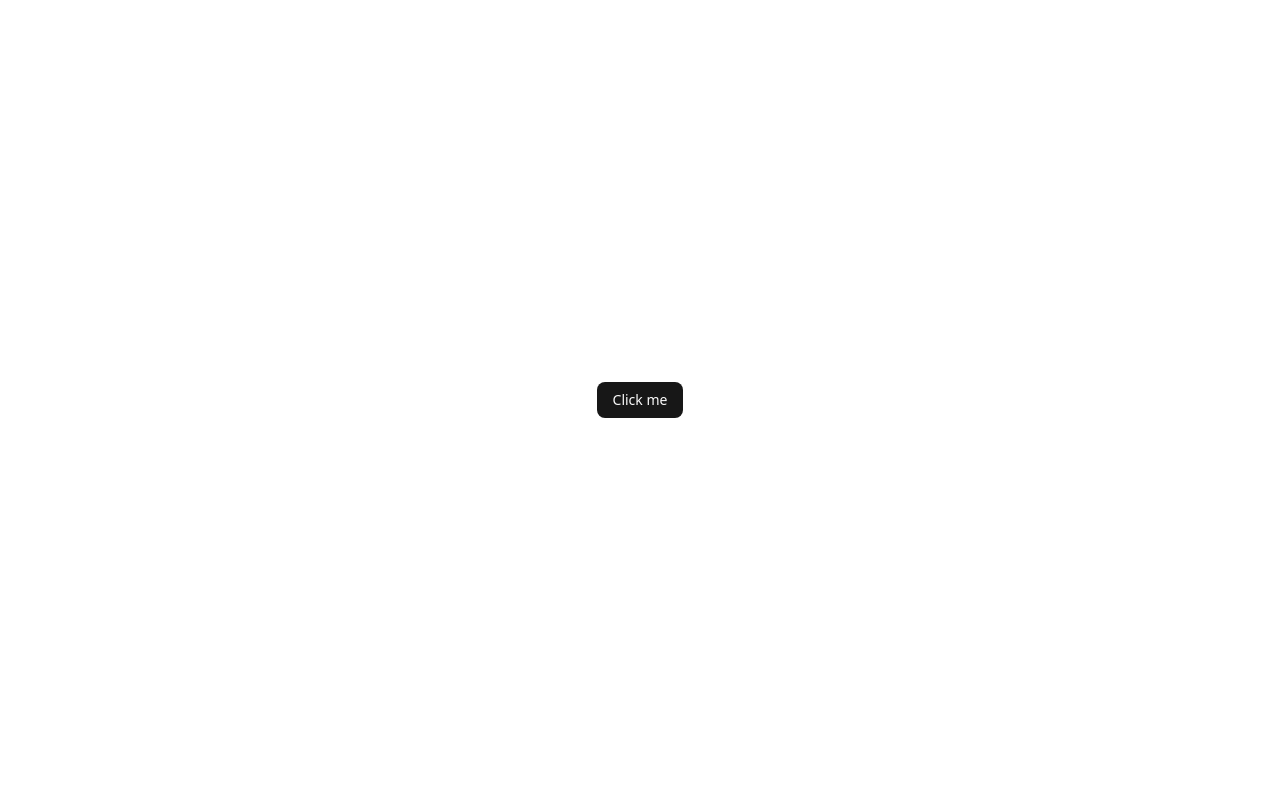
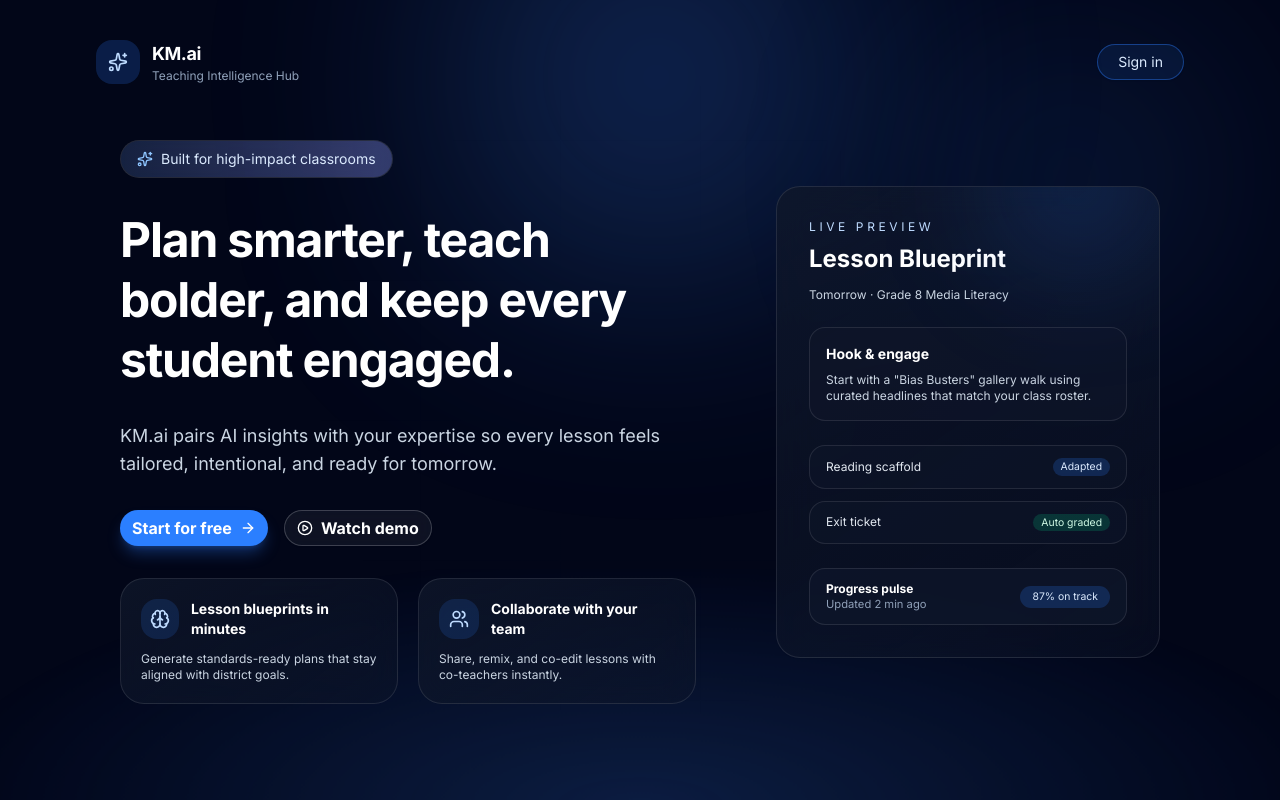
Before and after one commit to andidev30/kmai, a React (Vite) app in the folder km-fe/: page / in a window 1280 px wide. Built offline with nearby package versions, Linux system fonts and the light colour scheme.

Commit message:
init landing page

```diff
--- a/km-fe/src/App.tsx
+++ b/km-fe/src/App.tsx
@@ -1,10 +1,124 @@
 import { Button } from "@/components/ui/button"
+import { ArrowRight, Brain, PlayCircle, Sparkles, Users } from "lucide-react"
+
+const quickWins = [
+  {
+    title: "Lesson blueprints in minutes",
+    description: "Generate standards-ready plans that stay aligned with district goals.",
+    icon: Brain,
+  },
+  {
+    title: "Collaborate with your team",
+    description: "Share, remix, and co-edit lessons with co-teachers instantly.",
+    icon: Users,
+  },
+]
 
 function App() {
   return (
-    <div className="flex min-h-svh flex-col items-center justify-center">
-      <Button>Click me</Button>
-    </div>
+    <main className="relative min-h-screen overflow-hidden bg-slate-950 text-white">
+      <div className="pointer-events-none absolute inset-0">
+        <div className="gradient-orb gradient-orb--xl float-slow absolute -top-32 left-1/2 -translate-x-1/2 opacity-70"></div>
+        <div className="gradient-orb float-slow float-delayed absolute top-12 right-20 h-64 w-64 opacity-60"></div>
+        <div className="pulse-soft absolute inset-x-0 bottom-0 h-56 bg-[radial-gradient(ellipse_at_bottom,rgba(59,130,246,0.35),transparent_75%)]"></div>
+        <div className="grid-overlay"></div>
+      </div>
+
+      <div className="relative z-10 mx-auto flex min-h-screen max-w-6xl flex-col px-4 py-10 lg:px-8">
+        <header className="flex items-center justify-between">
+          <div className="flex items-center gap-3">
+            <div className="flex h-11 w-11 items-center justify-center rounded-2xl bg-blue-500/20 text-blue-200">
+              <Sparkles className="h-5 w-5" />
+            </div>
+            <div>
+              <p className="text-lg font-semibold tracking-tight">KM.ai</p>
+              <p className="text-xs text-slate-400">Teaching Intelligence Hub</p>
+            </div>
+          </div>
+          <Button className="hidden cursor-pointer rounded-full border border-blue-500/40 bg-blue-500/10 px-5 text-blue-100 transition hover:bg-blue-500/20 hover:text-white md:inline-flex" variant="outline">
+            Sign in
+          </Button>
+        </header>
+
+        <section className="flex flex-1 flex-col justify-center gap-14 py-10 lg:flex-row lg:items-center lg:gap-20">
+          <div className="space-y-8 lg:max-w-xl">
+            <span className="badge-shimmer inline-flex items-center gap-2 rounded-full border border-white/10 bg-white/5 px-4 py-2 text-sm text-blue-100 backdrop-blur">
+              <Sparkles className="h-4 w-4 text-blue-300" />
+              Built for high-impact classrooms
+            </span>
+            <h1 className="animate-fade-in-up text-4xl font-semibold leading-tight tracking-tight text-white sm:text-5xl">
+              Plan smarter, teach bolder, and keep every student engaged.
+            </h1>
+            <p className="animate-fade-in-up max-w-xl text-lg text-slate-300">
+              KM.ai pairs AI insights with your expertise so every lesson feels tailored, intentional, and ready for tomorrow.
+            </p>
+            <div className="flex flex-col gap-4 sm:flex-row">
+              <Button className="flex cursor-pointer items-center justify-center gap-2 rounded-full bg-blue-500 px-6 py-3 text-base font-semibold text-white shadow-lg shadow-blue-500/30 transition hover:scale-[1.02] hover:bg-blue-400">
+                Start for free
+                <ArrowRight className="h-4 w-4" />
+              </Button>
+              <Button
+                className="flex cursor-pointer items-center justify-center gap-2 rounded-full border border-white/20 bg-white/5 px-6 py-3 text-base font-semibold text-white backdrop-blur transition hover:bg-white/15 hover:text-white"
+                variant="outline"
+              >
+                <PlayCircle className="h-4 w-4" />
+                Watch demo
+              </Button>
+            </div>
+            <div className="grid gap-5 sm:grid-cols-2">
+              {quickWins.map((item) => {
+                const Icon = item.icon
+                return (
+                  <div key={item.title} className="glass-panel rounded-3xl border border-white/10 p-5">
+                    <div className="flex items-center gap-3">
+                      <div className="flex h-10 w-10 items-center justify-center rounded-2xl bg-blue-500/15 text-blue-200">
+                        <Icon className="h-5 w-5" />
+                      </div>
+                      <h3 className="text-sm font-semibold text-white">{item.title}</h3>
+                    </div>
+                    <p className="mt-3 text-xs text-slate-300">{item.description}</p>
+                  </div>
+                )
+              })}
+            </div>
+          </div>
+
+          <div className="glass-panel relative flex w-full max-w-sm flex-col gap-6 overflow-hidden rounded-3xl border border-white/10 p-8">
+            <div className="absolute -top-20 right-0 h-40 w-40 rounded-full bg-blue-500/20 blur-3xl"></div>
+            <div>
+              <p className="text-xs uppercase tracking-[0.3em] text-blue-200">Live preview</p>
+              <h3 className="mt-2 text-2xl font-semibold text-white">Lesson Blueprint</h3>
+              <p className="mt-3 text-xs text-slate-300">
+                Tomorrow · Grade 8 Media Literacy
+              </p>
+            </div>
+            <div className="rounded-2xl border border-white/10 bg-slate-900/60 p-4">
+              <p className="text-sm font-semibold text-white">Hook & engage</p>
+              <p className="mt-2 text-xs text-slate-300">
+                Start with a "Bias Busters" gallery walk using curated headlines that match your class roster.
+              </p>
+            </div>
+            <div className="grid gap-3 text-xs text-slate-200">
+              <div className="flex items-center justify-between rounded-2xl border border-white/10 bg-slate-900/50 px-4 py-3">
+                <span>Reading scaffold</span>
+                <span className="rounded-full bg-blue-500/20 px-2 py-0.5 text-[0.65rem] text-blue-100">Adapted</span>
+              </div>
+              <div className="flex items-center justify-between rounded-2xl border border-white/10 bg-slate-900/50 px-4 py-3">
+                <span>Exit ticket</span>
+                <span className="rounded-full bg-emerald-500/20 px-2 py-0.5 text-[0.65rem] text-emerald-100">Auto graded</span>
+              </div>
+            </div>
+            <div className="flex items-center justify-between rounded-2xl border border-white/10 bg-slate-900/70 px-4 py-3 text-xs">
+              <div>
+                <p className="font-semibold text-white">Progress pulse</p>
+                <p className="text-[0.7rem] text-slate-400">Updated 2 min ago</p>
+              </div>
+              <span className="rounded-full bg-blue-500/20 px-3 py-1 text-[0.65rem] text-blue-100">87% on track</span>
+            </div>
+          </div>
+        </section>
+      </div>
+    </main>
   )
 }
 
--- a/km-fe/src/index.css
+++ b/km-fe/src/index.css
@@ -1,3 +1,5 @@
+@import url("https://fonts.googleapis.com/css2?family=Inter:wght@400;700&display=swap");
+
 @import "tailwindcss";
 @import "tw-animate-css";
 
@@ -116,5 +118,147 @@
   }
   body {
     @apply bg-background text-foreground;
+    font-family: "Inter", sans-serif;
   }
 }
+
+@keyframes fade-in-up {
+  from {
+    opacity: 0;
+    transform: translateY(20px);
+  }
+  to {
+    opacity: 1;
+    transform: translateY(0);
+  }
+}
+
+.animate-fade-in-up {
+  animation: fade-in-up 0.6s cubic-bezier(0.39, 0.58, 0.57, 1) both;
+}
+
+/* Staggered animation delays */
+.animate-fade-in-up:nth-child(1) {
+  animation-delay: 0.1s;
+}
+.animate-fade-in-up:nth-child(2) {
+  animation-delay: 0.2s;
+}
+.animate-fade-in-up:nth-child(3) {
+  animation-delay: 0.3s;
+}
+.animate-fade-in-up:nth-child(4) {
+  animation-delay: 0.4s;
+}
+
+.gradient-orb {
+  background: radial-gradient(
+    circle at center,
+    rgba(59, 130, 246, 0.55),
+    rgba(15, 23, 42, 0)
+  );
+  filter: blur(120px);
+}
+
+.gradient-orb--xl {
+  width: 28rem;
+  height: 28rem;
+}
+
+@keyframes float-slow {
+  0%,
+  100% {
+    transform: translate3d(0, 0, 0) scale(1);
+  }
+  50% {
+    transform: translate3d(24px, -28px, 0) scale(1.05);
+  }
+}
+
+.float-slow {
+  animation: float-slow 18s ease-in-out infinite;
+}
+
+.float-delayed {
+  animation-delay: 6s;
+}
+
+@keyframes pulse-soft {
+  0%,
+  100% {
+    opacity: 0.35;
+    transform: scale(1);
+  }
+  50% {
+    opacity: 0.6;
+    transform: scale(1.08);
+  }
+}
+
+.pulse-soft {
+  animation: pulse-soft 16s ease-in-out infinite;
+}
+
+.grid-overlay {
+  position: absolute;
+  inset: 0;
+  background-image: linear-gradient(
+      rgba(148, 163, 184, 0.08) 1px,
+      transparent 1px
+    ),
+    linear-gradient(90deg, rgba(148, 163, 184, 0.08) 1px, transparent 1px);
+  background-size: 140px 140px;
+  opacity: 0.12;
+  pointer-events: none;
+  mask-image: radial-gradient(
+    circle at center,
+    rgba(255, 255, 255, 0.95),
+    transparent 70%
+  );
+  -webkit-mask-image: radial-gradient(
+    circle at center,
+    rgba(255, 255, 255, 0.95),
+    transparent 70%
+  );
+}
+
+.glass-panel {
+  background: linear-gradient(
+    145deg,
+    rgba(15, 23, 42, 0.8),
+    rgba(15, 23, 42, 0.4)
+  );
+  backdrop-filter: blur(18px);
+}
+
+@keyframes shimmer {
+  0%,
+  100% {
+    background-position: 0% 50%;
+  }
+  50% {
+    background-position: 100% 50%;
+  }
+}
+
+.badge-shimmer {
+  position: relative;
+  isolation: isolate;
+  overflow: hidden;
+}
+
+.badge-shimmer::before {
+  content: "";
+  position: absolute;
+  inset: -1px;
+  background: linear-gradient(
+    90deg,
+    rgba(59, 130, 246, 0.18),
+    rgba(129, 140, 248, 0.45),
+    rgba(59, 130, 246, 0.18)
+  );
+  background-size: 200% 100%;
+  animation: shimmer 6s ease-in-out infinite;
+  opacity: 0.7;
+  z-index: -1;
+}
```
